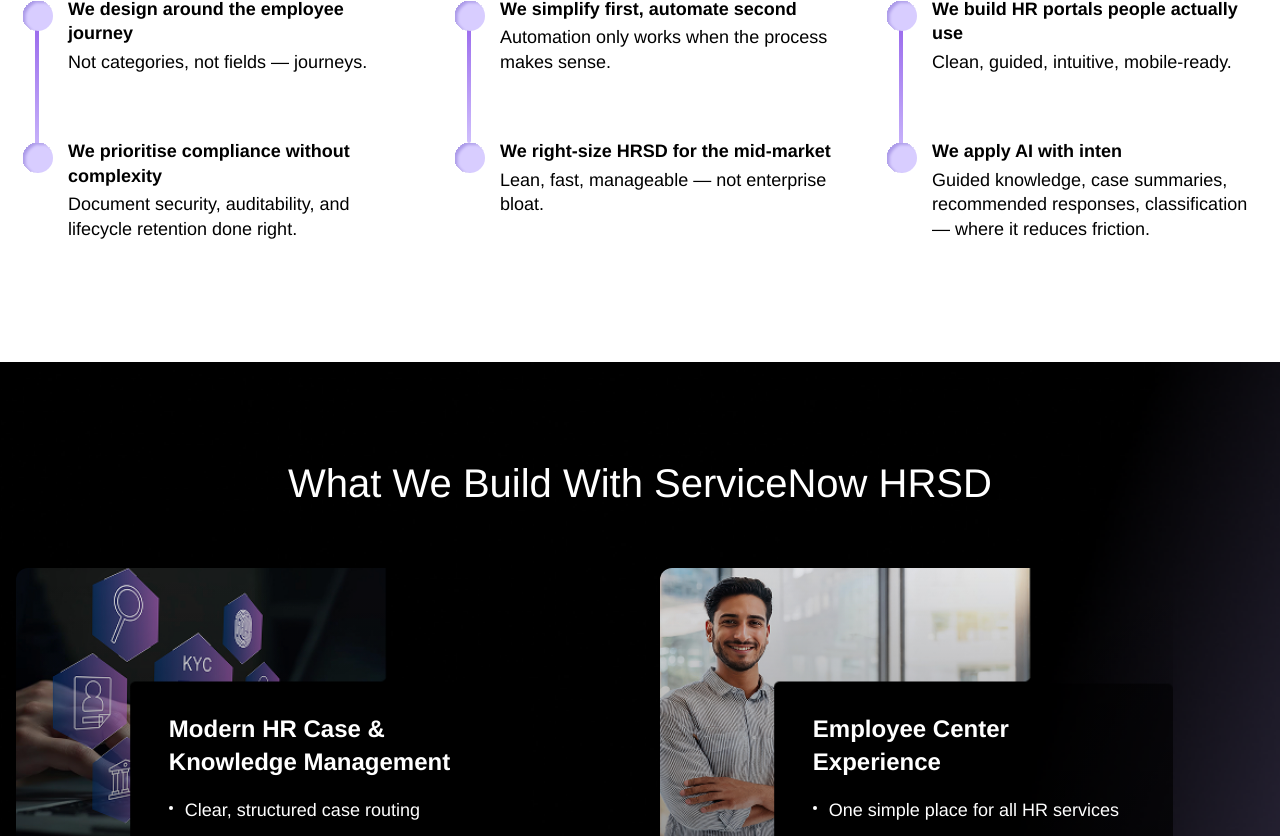
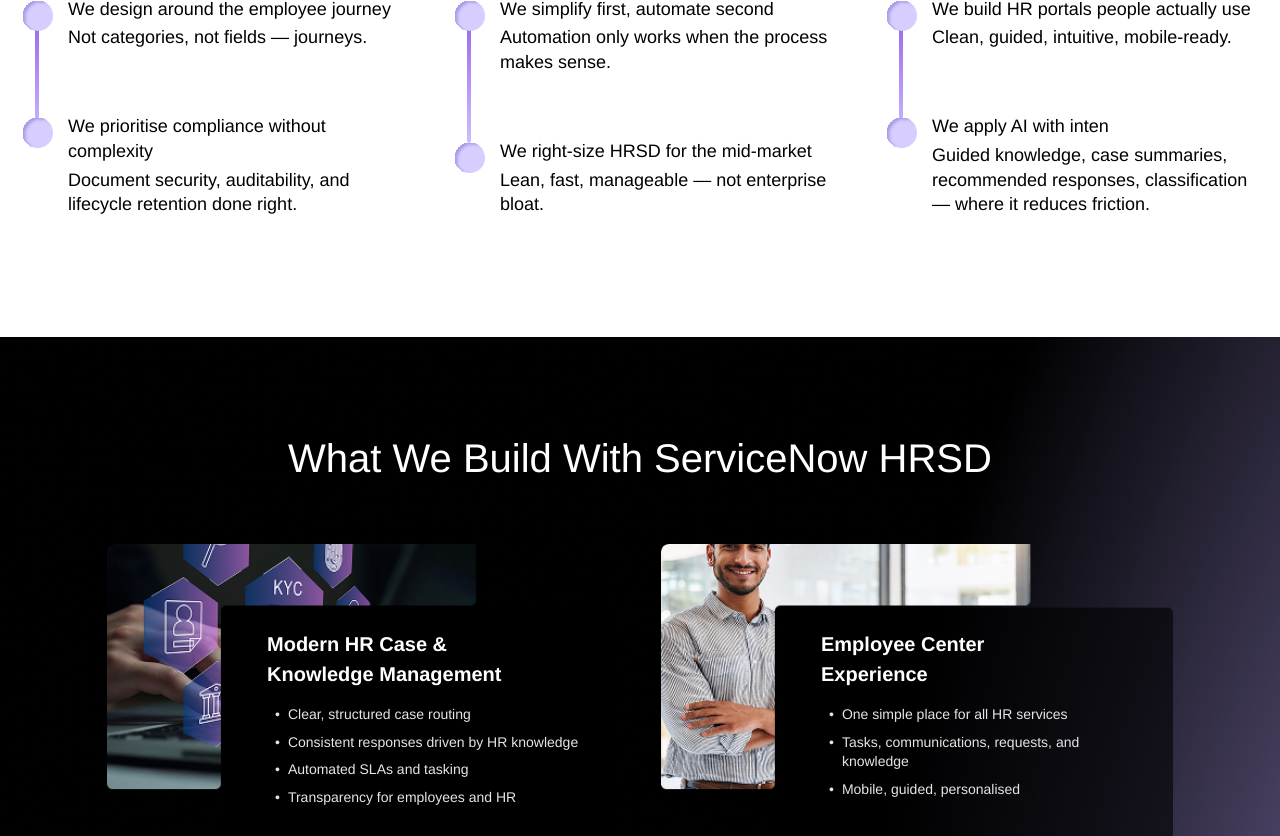
Before and after one commit to Sunit121/bangmetric-landing, a Next.js app: page /hr-service-delivery in a window 1280 px wide. Shown: the part 2224-3060 px from the top of the page. Built offline with nearby package versions, Linux system fonts and the light colour scheme.

Commit message:
section width and color updated

```diff
--- a/src/app/globals.css
+++ b/src/app/globals.css
@@ -91,6 +91,9 @@
 
 p {
   font-size: 20px;
+  font-family: var(--font-body);
+  font-weight: 400;
+  font-style: normal;
 }
 
 h2 {
@@ -136,36 +139,15 @@
     border-color 0.5s ease,
     transform 0.4s ease,
     box-shadow 0.4s ease;
-  cursor: pointer;
 }
 
 .strategic-result {
   font-size: 22px !important;
 }
 
-.jumpstart-card::before {
-  content: "";
-  position: absolute;
-  top: 0;
-  left: -100%;
-  width: 60%;
-  height: 100%;
-  background: linear-gradient(120deg,
-      transparent 0%,
-      rgba(255, 255, 255, 0.3) 50%,
-      transparent 100%);
-  transition: none;
-  pointer-events: none;
-  z-index: 1;
-}
-
-.jumpstart-card:hover::before {
-  animation: shimmer-sweep 0.7s ease forwards;
-}
-
 .jumpstart-card:hover {
-  background: #AB9AE8 !important;
-  border-color: #AB9AE8 !important;
+  background: #9F9EF2 !important;
+  border-color: #9F9EF2 !important;
   transform: translateY(-4px);
   box-shadow: 0 20px 40px rgba(171, 154, 232, 0.3);
 }
@@ -180,16 +162,6 @@
 .jumpstart-card:hover p,
 .jumpstart-card:hover span {
   color: #ffffff !important;
-}
-
-@keyframes shimmer-sweep {
-  0% {
-    left: -100%;
-  }
-
-  100% {
-    left: 120%;
-  }
 }
 
 @keyframes space-drift {
@@ -354,16 +326,19 @@
 
 .jumpstarts-p {
   font-size: 16px !important;
+  font-weight: 400 !important;
+  color:#000;
 }
 
 .bangmetric-way-card {
   transition: all 0.3s ease;
-  cursor: pointer;
 }
 
 .bangmetric-way-card:hover {
   background-color: #9383DC !important;
-  box-shadow: 3px -2px 4.3px 0px #4D2A7C inset, 2px 3px 4.3px 0px #00000040;
+  box-shadow: 3px -2px 4.3px 0px #4D2A7C inset;
+  box-shadow: 2px 3px 4.3px 0px #00000040;
+
 }
 
 .bangmetric-way-card:hover h3,
--- /dev/null
+++ b/src/app/page.tsx
@@ -0,0 +1,5 @@
+import { redirect } from "next/navigation";
+
+export default function HomePage() {
+  redirect("/it-operations-management");
+}
--- a/src/components/Jumpstarts.tsx
+++ b/src/components/Jumpstarts.tsx
@@ -70,7 +70,7 @@
             >
               {sectionTitle}
             </MotionReveal>
-            <MotionReveal as="p" className="mt-5 jumpstarts-p text-black text-[18px] font-light leading-relaxed max-w-xl" delay={0.1}>
+            <MotionReveal as="p" className="mt-5 jumpstarts-p text-[18px] leading-relaxed max-w-xl" delay={0.1}>
               {subtitle}
             </MotionReveal>
           </div>
@@ -94,7 +94,7 @@
           {cards.map((card, index) => (
             <div
               key={index}
-              className="group jumpstart-card rounded-2xl p-8 sm:p-10 flex flex-col justify-between min-h-[260px] border-2 border-[#d1d5db] hover:bg-[#AB9AE8] hover:border-[#AB9AE8] hover:-translate-y-1 transition-all duration-300 cursor-pointer"
+              className="group jumpstart-card rounded-2xl p-8 sm:p-10 flex flex-col justify-between min-h-[260px] border-2 border-[#d1d5db] hover:bg-[#9F9EF2 ] hover:border-[#9F9EF2] transition-all "
               style={{ background: "transparent" }}
             >
               <div>
@@ -119,7 +119,6 @@
             href="#contact"
             className="group relative inline-flex items-center justify-center px-15 py-3 text-sm sm:text-base font-normal rounded-[10px] bg-brand-purple text-white hover:shadow-xl hover:shadow-brand-purple/40 hover:-translate-y-1 active:scale-95 overflow-hidden transition-all duration-300 ease-out"
           >
-            <span className="absolute inset-0 w-[150%] h-full -translate-x-full bg-gradient-to-r from-transparent via-white/30 to-transparent skew-x-[-20deg] group-hover:translate-x-[150%] transition-transform duration-700 ease-in-out" />
             <span className="relative z-10 flex items-center gap-2">
               {buttonText}
             </span>
--- a/src/components/WhatWeBuild.tsx
+++ b/src/components/WhatWeBuild.tsx
@@ -81,7 +81,7 @@
       className="py-24 relative overflow-hidden bg-black text-white bg-cover bg-center bg-no-repeat"
       style={{ backgroundImage: "url('/images/build-with-service-bg.png')" }}
     >
-      <div className="max-w-[1536px] mx-auto px-3 md:px-4 relative z-20">
+      <div className="max-w-[1100px] mx-auto px-3 md:px-4 relative z-20">
 
         {(layout === "overlay" || layout === "staggered") && (
           <div className="text-center mb-5 md:mb-24">
@@ -95,41 +95,49 @@
           <>
             <div className="grid grid-cols-1 lg:grid-cols-2 gap-16 lg:gap-8">
               {overlayCards.map((card, idx) => (
-                <div key={idx} className="flex flex-col lg:block relative w-full rounded-xl overflow-hidden group bg-slate-900/40 border border-slate-800 lg:bg-transparent lg:border-transparent">
-                  <div className="relative w-full aspect-[2/1] lg:aspect-auto lg:h-full">
-                    {/* Desktop Image */}
+                <div key={idx} className="w-full rounded-xl overflow-hidden group md:max-w-[600px] md:mx-auto">
+                  <div className="md:hidden relative h-[250px] overflow-hidden rounded-lg">
+                    <Image
+                      src={card.mobileImage || card.desktopImage}
+                      alt={card.title}
+                      fill
+                      className="object-cover group-hover:scale-[1.03] transition-transform duration-500"
+                    />
+                    <div className="absolute right-2 top-[85px] w-[240px]">
+                      <h3 className="text-[14px] font-semibold mb-3 ml-2 text-white">
+                        {card.heading}
+                      </h3>
+                      <ul className="space-y-1 text-[12px] leading-[1.3] text-[#E5E5E5]">
+                        {card.features.map((feature, fIdx) => (
+                          <li key={fIdx} className="flex gap-2 ml-2">
+                            <span>•</span>
+                            <span>{feature}</span>
+                          </li>
+                        ))}
+                      </ul>
+                    </div>
+                  </div>
+
+                  <div className="hidden md:block relative h-[300px] overflow-hidden rounded-lg">
                     <Image
                       src={card.desktopImage}
                       alt={card.title}
-                      width={600}
-                      height={300}
-                      style={{ width: "100%", height: "100%" }}
-                      className="w-full h-full object-cover hidden lg:block group-hover:scale-[1.03] transition-transform duration-500"
+                      fill
+                      className="object-cover scale-[1.03] group-hover:scale-[1.05] transition-transform duration-500"
                     />
-                    {/* Mobile Image */}
-                    <Image
-                      src={card.mobileImage || card.desktopImage}
-                      alt={`${card.title} Mobile`}
-                      width={600}
-                      height={300}
-                      style={{ width: "100%", height: "100%" }}
-                      className="w-full h-full object-cover block lg:hidden group-hover:scale-[1.03] transition-transform duration-500"
-                    />
-                  </div>
-
-                  {/* Text container - overlays on desktop, stacks on mobile */}
-                  <div className="p-6 flex flex-col lg:absolute lg:p-0 lg:top-[120px] xl:top-[140px] lg:right-6 lg:w-[320px] xl:w-[340px]">
-                    <h3 className="text-[18px] font-bold mb-3 text-white leading-snug">
+                    <div className="absolute right-[30px] top-[90px] w-[320px]">
+                      <h3 className="text-[20px] font-semibold mb-4 ml-2 text-white">
                         {card.heading}
                       </h3>
-                    <ul className="space-y-1.5 text-[10px] lg:text-[10px] leading-snug">
+                      <ul className="space-y-2 text-[14px] leading-[1.4] text-[#E5E5E5]">
                         {card.features.map((feature, fIdx) => (
-                        <li key={fIdx} className="flex items-start text-gray-200 leading-snug">
-                          <span className="mr-3 mt-1.5 w-1 h-1 bg-white rounded-full flex-shrink-0"></span>
-                          <span className="font-normal">{feature}</span>
+                          <li key={fIdx} className="flex gap-2 ml-4">
+                            <span>•</span>
+                            <span>{feature}</span>
                           </li>
                         ))}
                       </ul>
+                    </div>
                   </div>
                 </div>
               ))}
@@ -159,32 +167,51 @@
               {/* Grid of overlapping cards */}
               <div className="grid grid-cols-1 md:grid-cols-2 gap-x-5 lg:gap-x-10 gap-y-10 md:gap-y-10">
                 {overlapCards?.map((card, idx) => (
-                  <div key={idx} className="group relative w-full h-[380px] sm:h-[420px] lg:h-[450px] max-w-full mx-auto md:mx-0">
-                    {/* Image container (Top Left) */}
-                    <div className="absolute top-0 left-0 w-[85%] h-[90%] rounded-xl overflow-hidden">
+                  <div key={idx} className="w-full rounded-lg overflow-hidden group bg-slate-900/40 border border-slate-800 md:bg-transparent md:border-transparent">
+                    {/* Mobile: stacked layout */}
+                      <div className="md:hidden relative h-[250px] overflow-hidden rounded-lg">
                       <Image
                         src={card.image}
                         alt={card.title}
                         fill
-                        className="object-cover opacity-90 transition-transform duration-700 ease-[cubic-bezier(0.16,1,0.3,1)] group-hover:scale-[1.05]"
+                        className="object-cover group-hover:scale-[1.03] transition-transform duration-500"
                       />
-                      {/* Dark gradient overlay on image for readability if needed */}
-                      <div className="absolute inset-0 bg-gradient-to-t from-black/50 to-transparent" />
-                    </div>
-
-                    {/* Text container (Bottom Right) */}
-                    <div className="absolute bottom-0 right-0 w-[88%] md:w-[80%] h-[75%] rounded-xl p-6 md:p-8 flex flex-col z-10 border-white/5">
-                      <h3 className="text-2xl font-bold text-white mb-5 leading-snug whitespace-pre-line">
+                      <div className="absolute right-2 top-[85px] w-[240px]">
+                        <h3 className="text-[14px] font-semibold mb-3 ml-2 text-white whitespace-pre-line">
                           {card.title}
                         </h3>
-                      <ul className="space-y-2.5 text-[15px] sm:text-[18px] text-white">
+                        <ul className="space-y-1 text-[12px] leading-[1.3] text-[#E5E5E5]">
                           {card.features.map((feature, fIdx) => (
-                          <li key={fIdx} className="flex items-start">
-                            <span className="mr-3 mt-2 w-[4px] h-[4px] rounded-full bg-white flex-shrink-0" />
-                            <span className="leading-snug whitespace-pre-line font-normal">{feature}</span>
+                            <li key={fIdx} className="flex gap-2 ml-2">
+                              <span>•</span>
+                              <span>{feature}</span>
                             </li>
                           ))}
                         </ul>
+                      </div>
+                    </div>
+
+                    {/* Desktop: overlay layout */}
+                    <div className="hidden md:block group relative h-[300px] overflow-hidden rounded-lg">
+                      <Image
+                        src={card.image}
+                        alt={card.title}
+                        fill
+                        className="object-cover transition-transform duration-700 ease-[cubic-bezier(0.16,1,0.3,1)] group-hover:scale-[1.05]"
+                      />
+                      <div className="absolute right-[40px] top-[85px] w-[320px]">
+                        <h3 className="text-[20px] font-bold mb-4 ml-2 text-white whitespace-pre-line">
+                          {card.title}
+                        </h3>
+                        <ul className="space-y-2 text-[14px] leading-[1.4] text-[#E5E5E5]">
+                          {card.features.map((feature, fIdx) => (
+                            <li key={fIdx} className="flex gap-2 ml-4">
+                              <span>•</span>
+                              <span>{feature}</span>
+                            </li>
+                          ))}
+                        </ul>
+                      </div>
                     </div>
                   </div>
                 ))}
@@ -192,38 +219,59 @@
             </div>
           </div>
         ) : layout === "staggered" ? (
-          /* Staggered layout: image on left, text box overlapping on right, right column pushed down */
-          <div className="grid grid-cols-1 md:grid-cols-2 gap-8 lg:gap-12 pb-32">
+          /* Staggered layout: mobile stacked, desktop with overlay text */
+          <div className="grid grid-cols-1 md:grid-cols-2 gap-8 lg:gap-12 pb-[10px] md:pb-32">
             {overlayCards.map((card, idx) => (
-              <div
-                key={idx}
-                className="group relative w-full h-[450px] sm:h-[380px] lg:h-[450px] overflow-hidden rounded-2xl"
-              >
-                {/* Full card background image */}
+              <div key={idx} className="w-full rounded-lg overflow-hidden group bg-slate-900/40 border border-slate-800 md:bg-transparent md:border-transparent">
+                {/* Mobile: overlay layout */}
+                <div className="md:hidden relative h-[250px] overflow-hidden rounded-lg">
                   <Image
-                  src={card.desktopImage}
+                    src={card.mobileImage || card.desktopImage}
                     alt={card.title}
                     fill
-                  className="object-contain sm:object-cover transition-transform duration-700 ease-[cubic-bezier(0.16,1,0.3,1)] group-hover:scale-[1.05]"
+                    className="object-cover group-hover:scale-[1.03] transition-transform duration-500"
                   />
-
-                {/* Text positioned over the black area of the image */}
-                <div className="absolute bottom-0 right-0 w-[75%] h-[60%] sm:h-[90%] lg:h-[78%] p-4 sm:p-6 lg:p-8 flex flex-col">
-                  <h3 className="text-[20px] sm:text-[28px] font-bold mb-3 text-white leading-snug">
+                  <div className="absolute right-2 top-[80px] w-[240px]">
+                    <h3 className="text-[14px] font-semibold mb-3 ml-2 text-white">
                       {card.heading}
                     </h3>
-                  <ul className="space-y-2 text-[16px] sm:text-[18px] text-white font-medium leading-snug mt-3">
+                    <ul className="space-y-1 text-[12px] leading-[1.3] text-[#E5E5E5]">
                       {card.features.map((feature, fIdx) => (
-                      <li key={fIdx} className="flex items-start">
-                        <span className="mr-3 mt-2 w-[4px] h-[4px] bg-white rounded-full flex-shrink-0"></span>
-                        <span className="font-normal">{feature}</span>
+                        <li key={fIdx} className="flex gap-2 ml-2">
+                          <span>•</span>
+                          <span>{feature}</span>
                         </li>
                       ))}
                     </ul>
                   </div>
                 </div>
+
+                {/* Desktop: overlay layout */}
+                <div className="hidden md:block group relative h-[300px] overflow-hidden rounded-lg">
+                  <Image
+                    src={card.desktopImage}
+                    alt={card.title}
+                    fill
+                    className="object-cover transition-transform duration-700 ease-[cubic-bezier(0.16,1,0.3,1)] group-hover:scale-[1.05]"
+                  />
+                  <div className="absolute right-[40px] top-[85px] w-[320px]">
+                    <h3 className="text-[20px] font-bold mb-4 ml-2 text-white">
+                      {card.heading}
+                    </h3>
+                    <ul className="space-y-2 text-[14px] leading-[1.4] text-[#E5E5E5]">
+                      {card.features.map((feature, fIdx) => (
+                        <li key={fIdx} className="flex gap-2 ml-4">
+                          <span>•</span>
+                          <span>{feature}</span>
+                        </li>
+                      ))}
+                    </ul>
+                  </div>
+                </div>
+              </div>
             ))}
           </div>
+
         ) : (
           /* ITOM/SPM-style: 3x2 image grid with titles */
           <div className="grid grid-cols-1 sm:grid-cols-2 lg:grid-cols-3 gap-6">
```
Also changed, not shown: src/components/Results.tsx (+5 -5 lines). Lines whose indentation alone changed are shown as unchanged.
